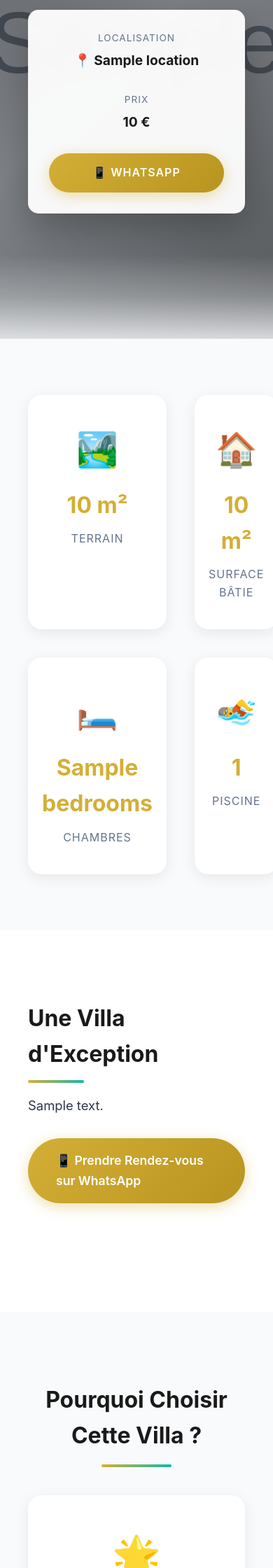
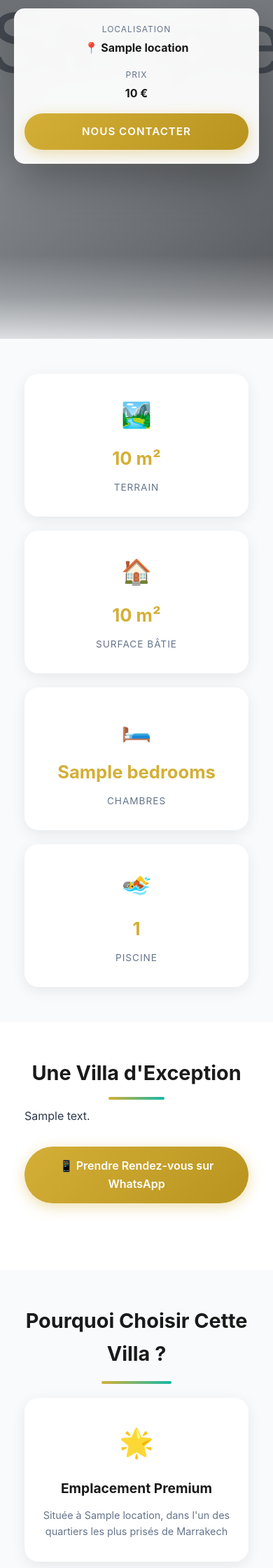
Before and after one commit to moa-digitalagency/VillaVendreMarrakech, a Python web app: template templates/index.html in a window 390 px wide. Shown: the part 360-2600 px from the top of the page at 70% size. Run offline with Jinja, Linux system fonts and the light colour scheme; the template is opened without the code that fills it: most values are stand-ins (such as "Sample title", 1, 10 or a date in 2020); grey boxes marked "Sample" are stand-in pictures.

Commit message:
Improve mobile responsiveness and update contact button
Adjust CSS styles for better mobile layout and responsiveness, including font sizes, padding, and gaps. Update the hero section button text from "WhatsApp" to "Nous Contacter" while retaining its functionality.

Replit-Commit-Author: Agent
Replit-Commit-Session-Id: eef467e4-de29-4c9c-befc-ca1fce89f87e
Replit-Commit-Checkpoint-Type: full_checkpoint
Replit-Commit-Screenshot-Url: https://storage.googleapis.com/screenshot-production-us-central1/388c1f97-0d5d-439d-8f54-967ec98ea296/eef467e4-de29-4c9c-befc-ca1fce89f87e/G4jHTKE

```diff
--- a/static/css/style.css
+++ b/static/css/style.css
@@ -93,19 +93,19 @@ body {
     text-align: center;
     color: white;
     max-width: 900px;
-    padding: 40px;
+    padding: 40px 20px;
 }
 
 .hero-content-modern h1 {
-    font-size: clamp(2.5rem, 6vw, 4.5rem);
+    font-size: clamp(2rem, 6vw, 4.5rem);
     font-weight: 700;
     margin-bottom: 20px;
     text-shadow: 2px 4px 20px rgba(0, 0, 0, 0.5);
 }
 
 .subtitle-large {
-    font-size: clamp(1.2rem, 3vw, 1.6rem);
-    margin-bottom: 50px;
+    font-size: clamp(1rem, 3vw, 1.6rem);
+    margin-bottom: 40px;
     opacity: 0.95;
 }
 
@@ -126,9 +126,9 @@ body {
     background: rgba(255, 255, 255, 0.95);
     backdrop-filter: blur(10px);
     border-radius: 15px;
-    padding: 30px;
+    padding: 25px 20px;
     display: flex;
-    gap: 30px;
+    gap: 20px;
     align-items: center;
     box-shadow: 0 20px 60px rgba(0, 0, 0, 0.3);
     flex-wrap: wrap;
@@ -139,17 +139,18 @@ body {
     display: flex;
     flex-direction: column;
     gap: 5px;
+    min-width: 140px;
 }
 
 .search-label {
-    font-size: 0.85rem;
+    font-size: 0.75rem;
     color: #64748b;
     text-transform: uppercase;
     letter-spacing: 1px;
 }
 
 .search-value {
-    font-size: 1.2rem;
+    font-size: 1.1rem;
     font-weight: 700;
     color: var(--dark);
 }
@@ -157,7 +158,7 @@ body {
 .btn-search {
     background: linear-gradient(135deg, var(--gold), var(--gold-dark));
     color: white;
-    padding: 15px 35px;
+    padding: 14px 30px;
     border-radius: 50px;
     text-decoration: none;
     font-weight: 600;
@@ -166,6 +167,7 @@ body {
     box-shadow: 0 5px 20px rgba(212, 175, 55, 0.4);
     text-transform: uppercase;
     letter-spacing: 1px;
+    white-space: nowrap;
 }
 
 .btn-search:hover {
@@ -176,18 +178,18 @@ body {
 /* Quick Stats */
 .quick-stats {
     background: var(--gray);
-    padding: 80px 20px;
+    padding: 60px 20px;
 }
 
 .stats-grid {
     display: grid;
     grid-template-columns: repeat(auto-fit, minmax(200px, 1fr));
-    gap: 40px;
+    gap: 30px;
 }
 
 .stat-item {
     text-align: center;
-    padding: 40px 20px;
+    padding: 35px 20px;
     background: white;
     border-radius: 20px;
     box-shadow: 0 5px 20px rgba(0, 0, 0, 0.08);
@@ -200,19 +202,19 @@ body {
 }
 
 .stat-icon {
-    font-size: 3rem;
+    font-size: 2.5rem;
     margin-bottom: 15px;
 }
 
 .stat-value {
-    font-size: 2rem;
+    font-size: 1.8rem;
     font-weight: 700;
     color: var(--gold);
     margin-bottom: 10px;
 }
 
 .stat-label {
-    font-size: 1rem;
+    font-size: 0.9rem;
     color: #64748b;
     text-transform: uppercase;
     letter-spacing: 1px;
@@ -220,22 +222,22 @@ body {
 
 /* Content with Image Section */
 .content-image-section {
-    padding: 100px 20px;
+    padding: 80px 20px;
     background: white;
 }
 
 .content-image-grid {
     display: grid;
     grid-template-columns: 1fr 1fr;
-    gap: 60px;
+    gap: 50px;
     align-items: center;
 }
 
 .section-title-left {
-    font-size: clamp(2rem, 4vw, 3rem);
+    font-size: clamp(1.8rem, 4vw, 3rem);
     font-weight: 700;
     color: var(--dark);
-    margin-bottom: 30px;
+    margin-bottom: 25px;
     position: relative;
 }
 
@@ -251,8 +253,8 @@ body {
 }
 
 .text-content {
-    font-size: 1.15rem;
-    line-height: 1.9;
+    font-size: 1.05rem;
+    line-height: 1.8;
     color: var(--text);
     white-space: pre-line;
     margin-bottom: 30px;
@@ -260,13 +262,13 @@ body {
 
 .btn-description {
     display: inline-block;
-    padding: 18px 40px;
+    padding: 16px 35px;
     background: linear-gradient(135deg, var(--gold), var(--gold-dark));
     color: white;
     text-decoration: none;
     border-radius: 50px;
     font-weight: 600;
-    font-size: 1.1rem;
+    font-size: 1rem;
     transition: all 0.3s ease;
     box-shadow: 0 5px 20px rgba(212, 175, 55, 0.4);
 }
@@ -313,16 +315,16 @@ body {
 
 /* Section Pourquoi Choisir */
 .why-choose {
-    padding: 100px 20px;
+    padding: 80px 20px;
     background: var(--gray);
 }
 
 .section-title-center {
     text-align: center;
-    font-size: clamp(2rem, 4vw, 3rem);
+    font-size: clamp(1.8rem, 4vw, 3rem);
     font-weight: 700;
     color: var(--dark);
-    margin-bottom: 60px;
+    margin-bottom: 50px;
     position: relative;
 }
 
@@ -349,12 +351,12 @@ body {
 .why-grid {
     display: grid;
     grid-template-columns: repeat(auto-fit, minmax(250px, 1fr));
-    gap: 30px;
+    gap: 25px;
 }
 
 .why-card {
     background: white;
-    padding: 40px 30px;
+    padding: 35px 25px;
     border-radius: 20px;
     text-align: center;
     box-shadow: 0 5px 20px rgba(0, 0, 0, 0.08);
@@ -369,26 +371,26 @@ body {
 }
 
 .why-icon {
-    font-size: 3.5rem;
-    margin-bottom: 20px;
+    font-size: 3rem;
+    margin-bottom: 18px;
 }
 
 .why-card h3 {
-    font-size: 1.4rem;
+    font-size: 1.3rem;
     color: var(--dark);
-    margin-bottom: 15px;
+    margin-bottom: 12px;
     font-weight: 700;
 }
 
 .why-card p {
-    font-size: 1rem;
+    font-size: 0.95rem;
     color: #64748b;
-    line-height: 1.7;
+    line-height: 1.6;
 }
 
 /* Features avec Background Image et Opacité */
 .features-parallax {
-    padding: 100px 20px;
+    padding: 80px 20px;
     background-size: cover;
     background-position: center;
     background-attachment: fixed;
@@ -761,53 +767,284 @@ body {
     transform: translateY(-2px);
 }
 
-/* Responsive */
-@media (max-width: 968px) {
+/* RESPONSIVE MOBILE */
+@media (max-width: 768px) {
+    /* Hero mobile */
+    .hero-content-modern {
+        padding: 20px 15px;
+    }
+
+    .hero-content-modern h1 {
+        font-size: 2rem;
+        margin-bottom: 15px;
+    }
+
+    .subtitle-large {
+        font-size: 1rem;
+        margin-bottom: 30px;
+    }
+
+    .hero-search-bar {
+        padding: 20px 15px;
+        gap: 15px;
+        flex-direction: column;
+    }
+
+    .search-item {
+        width: 100%;
+        align-items: center;
+        text-align: center;
+    }
+
+    .search-value {
+        font-size: 1rem;
+    }
+
+    .btn-search {
+        width: 100%;
+        padding: 14px 20px;
+        font-size: 0.95rem;
+    }
+
+    /* Stats en une seule colonne sur mobile */
+    .quick-stats {
+        padding: 50px 15px;
+    }
+
+    .stats-grid {
+        grid-template-columns: 1fr;
+        gap: 20px;
+        max-width: 400px;
+        margin: 0 auto;
+    }
+
+    .stat-item {
+        padding: 30px 20px;
+    }
+
+    .stat-icon {
+        font-size: 2.2rem;
+    }
+
+    .stat-value {
+        font-size: 1.6rem;
+    }
+
+    .stat-label {
+        font-size: 0.85rem;
+    }
+
+    /* Content section mobile */
+    .content-image-section {
+        padding: 50px 15px;
+    }
+
+    .content-image-grid {
+        grid-template-columns: 1fr;
+        gap: 30px;
+    }
+
+    .section-title-left {
+        font-size: 1.8rem;
+        text-align: center;
+    }
+
+    .section-title-left::after {
+        left: 50%;
+        transform: translateX(-50%);
+    }
+
+    .text-content {
+        font-size: 1rem;
+        line-height: 1.7;
+        text-align: left;
+    }
+
+    .btn-description {
+        width: 100%;
+        text-align: center;
+        padding: 15px 25px;
+    }
+
+    /* Images en colonne sur mobile */
+    .image-block-triple {
+        grid-template-columns: 1fr;
+        gap: 15px;
+    }
+
+    .triple-img-main {
+        grid-column: 1;
+    }
+
+    /* Why choose mobile */
+    .why-choose {
+        padding: 50px 15px;
+    }
+
+    .why-grid {
+        grid-template-columns: 1fr;
+        gap: 20px;
+        max-width: 400px;
+        margin: 0 auto;
+    }
+
+    .why-card {
+        padding: 30px 20px;
+    }
+
+    .why-icon {
+        font-size: 2.5rem;
+    }
+
+    .why-card h3 {
+        font-size: 1.2rem;
+    }
+
+    .why-card p {
+        font-size: 0.9rem;
+    }
+
+    /* Features mobile */
+    .features-parallax {
+        padding: 50px 15px;
+        background-attachment: scroll;
+    }
+
+    .features-modern-grid {
+        grid-template-columns: 1fr;
+        gap: 20px;
+    }
+
+    .feature-modern-card {
+        padding: 30px 20px;
+    }
+
+    .feature-icon-large {
+        font-size: 2.5rem;
+    }
+
+    .feature-modern-card h3 {
+        font-size: 1.3rem;
+    }
+
+    .feature-list-clean li {
+        font-size: 0.9rem;
+    }
+
+    /* Gallery mobile */
+    .gallery-modern {
+        padding: 50px 15px;
+    }
+
+    .gallery-masonry {
+        grid-template-columns: 1fr;
+        gap: 15px;
+    }
+
+    /* Contact mobile - en colonne */
+    .contact-modern {
+        padding: 50px 15px;
+        background-attachment: scroll;
+    }
+
+    .contact-box {
+        padding: 35px 20px;
+        max-width: 100%;
+    }
+
+    .contact-box h2 {
+        font-size: 1.8rem;
+        margin-bottom: 12px;
+    }
+
+    .contact-subtitle {
+        font-size: 1rem;
+        margin-bottom: 25px;
+    }
+
+    .contact-methods {
+        gap: 15px;
+        margin-bottom: 25px;
+    }
+
+    .contact-method {
+        padding: 15px;
+        gap: 15px;
+        flex-direction: row;
+        align-items: center;
+    }
+
+    .contact-icon {
+        font-size: 1.8rem;
+        width: 50px;
+        height: 50px;
+    }
+
+    .contact-details {
+        align-items: flex-start;
+        text-align: left;
+    }
+
+    .contact-label {
+        font-size: 0.75rem;
+    }
+
+    .contact-details a {
+        font-size: 1rem;
+    }
+
+    .btn-contact-large {
+        width: 100%;
+        padding: 16px 30px;
+        font-size: 1rem;
+    }
+
+    /* Lightbox mobile */
+    .lightbox-nav {
+        font-size: 2rem;
+        width: 45px;
+        height: 45px;
+    }
+
+    .lightbox-close {
+        font-size: 2rem;
+        width: 45px;
+        height: 45px;
+        top: 10px;
+        right: 10px;
+    }
+
+    .zoom-icon {
+        font-size: 2rem;
+    }
+
+    .section-title-center {
+        font-size: 1.8rem;
+        margin-bottom: 40px;
+    }
+}
+
+/* Tablet adjustments */
+@media (min-width: 769px) and (max-width: 968px) {
+    .stats-grid {
+        grid-template-columns: repeat(2, 1fr);
+        gap: 25px;
+    }
+
     .content-image-grid {
         grid-template-columns: 1fr;
         gap: 40px;
     }
 
-    .hero-search-bar {
-        flex-direction: column;
-        align-items: stretch;
-    }
-
-    .search-item {
-        align-items: center;
-    }
-
     .why-grid {
-        grid-template-columns: repeat(auto-fit, minmax(250px, 1fr));
+        grid-template-columns: repeat(2, 1fr);
     }
 
     .features-modern-grid {
-        grid-template-columns: 1fr;
+        grid-template-columns: repeat(2, 1fr);
     }
 
     .contact-box {
-        padding: 40px 30px;
-    }
-
-    .image-block-triple {
-        grid-template-columns: 1fr;
-    }
-
-    .triple-img-main {
-        grid-column: 1;
+        padding: 45px 35px;
     }
 }
-
-@media (max-width: 768px) {
-    .stats-grid {
-        grid-template-columns: repeat(2, 1fr);
-    }
-
-    .gallery-masonry {
-        grid-template-columns: 1fr;
-    }
-
-    .why-grid {
-        grid-template-columns: 1fr;
-    }
-}
--- a/templates/index.html
+++ b/templates/index.html
@@ -35,7 +35,7 @@
                 {% set site_url = request.url_root %}
                 {% set whatsapp_message = "Bonjour, je souhaite prendre rendez-vous pour visiter la villa " ~ villa.title ~ " et obtenir plus d'informations. Lien: " ~ site_url %}
                 <a href="https://wa.me/{{ whatsapp_number }}?text={{ whatsapp_message | urlencode }}" target="_blank" class="btn-search">
-                    📱 WhatsApp
+                    Nous Contacter
                 </a>
             </div>
         </div>
```
Also changed, not shown: other parts of static/css/style.css (+35 -31 lines).
